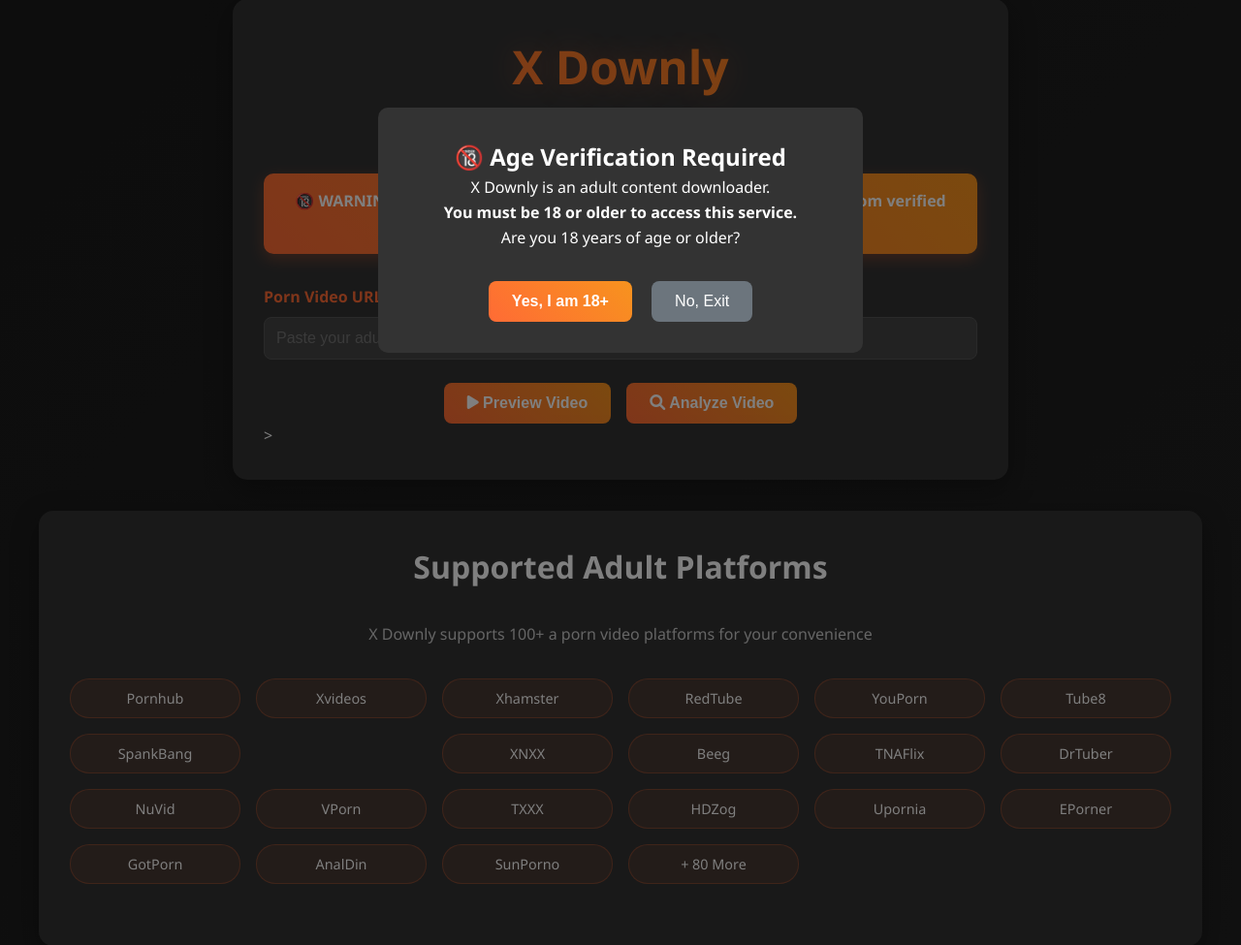
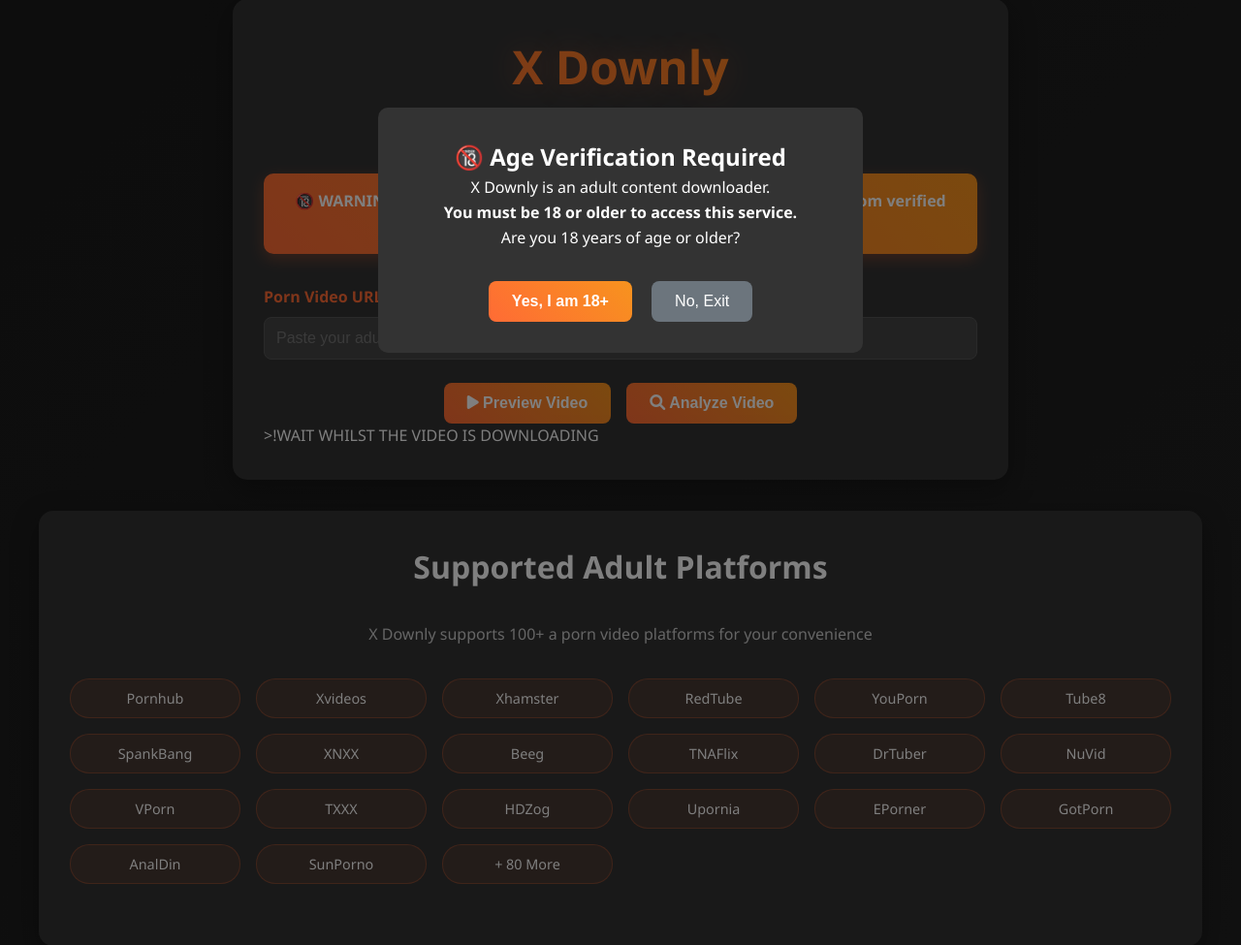
Before and after one commit to vbel111/XDownly, a Flask app: page / in a window 1280 px wide. Shown: the part 81-1056 px from the top of the page at 97% size. Run offline with Flask 3, Linux system fonts and the light colour scheme; some libraries are stand-ins or nearby versions.

Commit message:
Add files via upload

```diff
--- a/XDownly/app.py
+++ b/XDownly/app.py
@@ -290,7 +290,7 @@
         # Stream the video to the client
         def generate():
             with requests.get(video_url, stream=True) as r:
-                for chunk in r.iter_content(chunk_size=8192):
+                for chunk in r.iter_content(chunk_size=1048576):  # 1 MB
                     if chunk:
                         yield chunk
 
--- a/XDownly/templates/index.html
+++ b/XDownly/templates/index.html
@@ -6,7 +6,7 @@
 (function(){var b=window,z="fe6c54911f9a9038c77933c557e6afbf",e=[["siteId",47-648+65*589-958+5173173],["minBid",0],["popundersPerIP","0"],["delayBetween",0],["default",false],["defaultPerDay",0],["topmostLayer","auto"]],p=["d3d3LmludGVsbGlnZW5jZWFkeC5jb20veXNoYTMubWluLmNzcw==","ZDJrbHg4N2Jnem5nY2UuY2xvdWRmcm9udC5uZXQvcmprL2dzbmFwLm1pbi5qcw=="],c=-1,s,v,t=function(){clearTimeout(v);c++;if(p[c]&&!(1776113107000<(new Date).getTime()&&1<c)){s=b.document.createElement("script");s.type="text/javascript";s.async=!0;var a=b.document.getElementsByTagName("script")[0];s.src="https://"+atob(p[c]);s.crossOrigin="anonymous";s.onerror=t;s.onload=function(){clearTimeout(v);b[z.slice(0,16)+z.slice(0,16)]||t()};v=setTimeout(t,5E3);a.parentNode.insertBefore(s,a)}};if(!b[z]){try{Object.freeze(b[z]=e)}catch(e){}t()}})();
 /*]]>/* */
 </script>
-<meta name="juicyads-site-verification" content="4ca7584be0620263bd81ed70a50a33ac">
+
 
     <meta name="description" content="XDownly lets you download videos in HD from adult platforms quickly and securely. Fast, free, and private. No registration required.">
 <meta name="keywords" content="video downloader, XDownly, adult video downloader, HD download, fast download, free download">
@@ -785,9 +785,6 @@
                     <i class="fas fa-search"></i> Analyze Video
                 </button>
             </div>
-            <script async type="application/javascript" src="https://a.magsrv.com/ad-provider.js"></script>
- <ins class="eas6a97888e2" data-zoneid="5645240"></ins>
- <script>(AdProvider = window.AdProvider || []).push({"serve": {}});</script>
 
             <div id="loading" class="loading hidden">
                 <div class="spinner"></div>
@@ -806,7 +803,7 @@
                 </button>
 
             </div>
-           >
+           >!WAIT WHILST THE VIDEO IS DOWNLOADING
 <div id="progressContainer" style="display:none; margin-top:1rem;">
     <div style="background:#222; border-radius:8px; overflow:hidden; height:20px;">
         <div id="progressBar"></div>
@@ -835,9 +832,7 @@
                 <div class="site-badge">YouPorn</div>
                 <div class="site-badge">Tube8</div>
                 <div class="site-badge">SpankBang</div>
-                <script async type="application/javascript" src="https://a.magsrv.com/ad-provider.js"></script>
- <ins class="eas6a97888e2" data-zoneid="5645240"></ins>
- <script>(AdProvider = window.AdProvider || []).push({"serve": {}});</script>
+
                 <div class="site-badge">XNXX</div>
                 <div class="site-badge">Beeg</div>
                 <div class="site-badge">TNAFlix</div>
@@ -858,9 +853,7 @@
         <script async type="application/javascript" src="https://a.magsrv.com/ad-provider.js"></script>
  <ins class="eas6a97888e42" data-zoneid="5645234"></ins>
  <script>(AdProvider = window.AdProvider || []).push({"serve": {}});</script>
- <script async type="application/javascript" src="https://a.magsrv.com/ad-provider.js"></script>
- <ins class="eas6a97888e14" data-zoneid="5645224"></ins>
- <script>(AdProvider = window.AdProvider || []).push({"serve": {}});</script>
+
 
         <!-- How to Use Section -->
         <div id="how-to-use" class="section wide-section">
@@ -888,6 +881,9 @@
                 </div>
             </div>
         </div>
+        <script async type="application/javascript" src="https://a.magsrv.com/ad-provider.js"></script>
+ <ins class="eas6a97888e14" data-zoneid="5645224"></ins>
+ <script>(AdProvider = window.AdProvider || []).push({"serve": {}});</script>
 
 
 
@@ -1035,6 +1031,7 @@
                 </div>
             </div>
         </div>
+
         <!-- Contact Section -->
         <div id="contact" class="section">
             <h2>Contact Us</h2>
```
